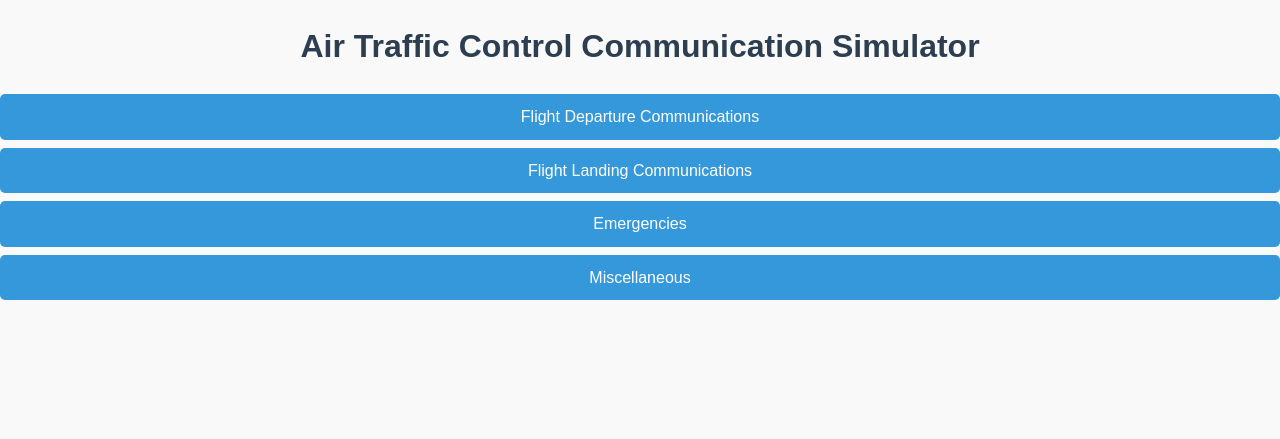
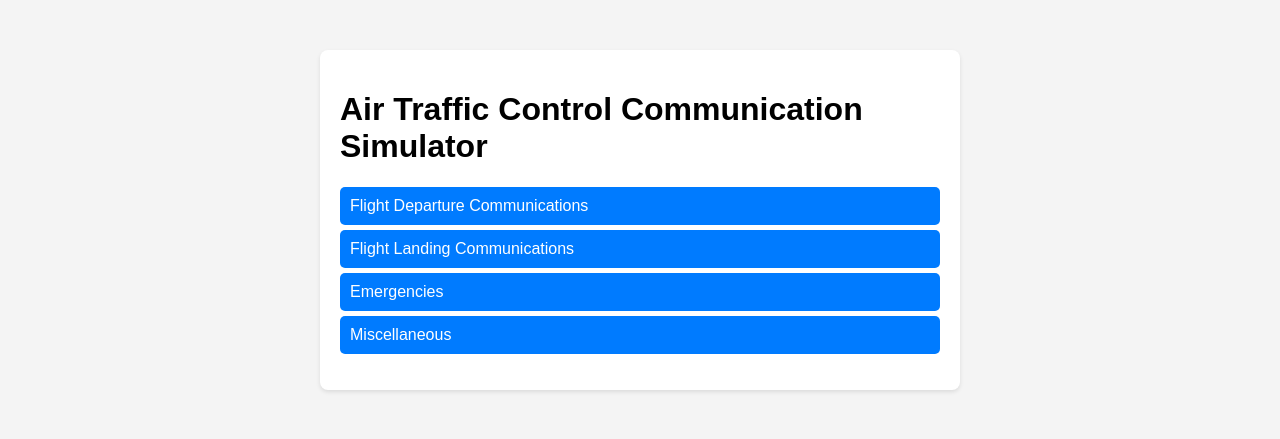
Before and after one commit to Ghostgmyt/TT4L-12, a Flask app: page / in a window 1280 px wide. Shown: the top 439 px of the page. Run offline with Flask 3, Linux system fonts and the light colour scheme.

Commit message:
style.css

```diff
--- a/Myflaskapp/static/style.css
+++ b/Myflaskapp/static/style.css
@@ -1,25 +1,18 @@
 body, html {
-    font-family: 'Arial', sans-serif;
+    font-family: Arial, sans-serif;
+    padding: 20px;
     margin: 0;
-    padding: 0;
-    background-color: #f9f9f9;
-    color: #333;
-    line-height: 1.6;
+    background: #f4f4f4;
 }
 
-.container {
+.menu, .communications {
+    background: white;
+    padding: 20px;
+    border-radius: 8px;
+    box-shadow: 0 2px 4px rgba(0,0,0,0.1);
+    margin: 10px auto;
     width: 80%;
     max-width: 600px;
-    margin: 20px auto;
-    padding: 20px;
-    background-color: #fff;
-    box-shadow: 0 2px 5px rgba(0, 0, 0, 0.1);
-    border-radius: 8px;
-}
-
-h1, h2 {
-    color: #2C3E50;
-    text-align: center;
 }
 
 ul {
@@ -27,61 +20,28 @@ ul {
     padding: 0;
 }
 
-ul li a {
+li a {
     display: block;
-    background-color: #3498DB;
+    padding: 10px;
+    background-color: #007bff;
     color: white;
-    padding: 10px 15px;
     text-decoration: none;
     border-radius: 5px;
-    margin-bottom: 8px; /* space between links */
-    text-align: center;
-    transition: background-color 0.3s ease;
+    margin-bottom: 5px;
 }
 
-ul li a:hover, ul li a:focus {
-    background-color: #2980B9;
-}
-a.back-button {
-    display: inline-block;
-    background-image: linear-gradient(to right, #6a82fb, #fc5c7d); /* Gradient background */
-    color: white;
-    padding: 12px 25px;
-    text-decoration: none;
-    border-radius: 30px; /* Rounded pill shape */
-    margin-top: 20px;
-    font-weight: bold; /* Make text bolder for better readability */
-    text-transform: uppercase; /* Uppercase text for stylistic effect */
-    letter-spacing: 1px; /* Spacing between letters */
-    box-shadow: 0 4px 15px rgba(0, 0, 0, 0.2);
-    transition: all 0.3s ease-out; /* Smooth transition for all properties */
-    position: relative;
-    overflow: hidden; /* Ensures that children elements don't overflow */
-    border: none; /* No border */
+li a:hover {
+    background-color: #0056b3;
 }
 
-a.back-button::before {
-    content: "";
-    position: absolute;
-    top: 0;
-    left: -100%;
-    width: 100%;
-    height: 100%;
-    background-image: linear-gradient(to right, #fc5c7d, #6a82fb);
-    transition: all 0.3s ease-out;
-    border-radius: 30px; /* Rounded pill shape for the hover effect as well */
+a {
+    padding: 10px;
+    background-color: #cccccc;
+    color: black;
+    text-decoration: none;
+    border-radius: 5px;
 }
 
-a.back-button:hover::before {
-    left: 0; /* Cover the button on hover */
+a:hover {
+    background-color: #aaaaaa;
 }
-
-a.back-button:hover {
-    box-shadow: 0 5px 20px rgba(255, 20, 147, 0.4); /* Brighter shadow on hover */
-    color: #fff; /* Keep text color white */
-}
-
-a.back-button:focus,
-a.back-button:active {
-    transform: scale(0.98); /* Small effect to show the button is being pressed */
-}
```
